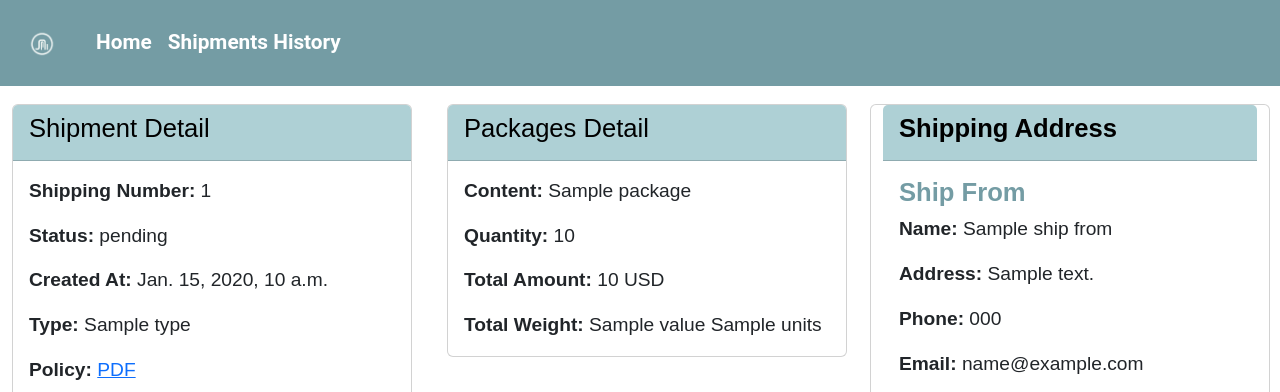
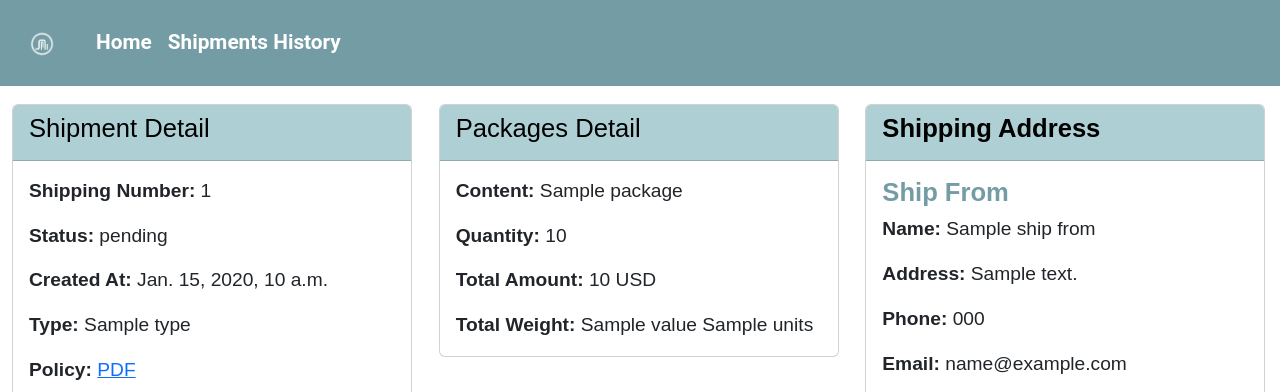
Before and after one commit to zaidalshreef/shipments, a Django app: template shipments/templates/shipment_detail.html in a window 1280 px wide. Shown: the top 392 px of the page. Run offline with Django 5.2, Linux system fonts and the light colour scheme; the template is opened without the code that fills it: most values are stand-ins (such as "Sample title", 1, 10 or a date in 2020); data that the repository does not hold is empty; some libraries are stand-ins or nearby versions.

Commit message:
Update Shipment Detail style 6

```diff
--- a/shipments/templates/shipment_detail.html
+++ b/shipments/templates/shipment_detail.html
@@ -20,7 +20,7 @@ Shipment Detail
 <body>
 <div class="container-fluid">
    <!--<h1 class="my-4">Shipment Detail</h1>-->
-   <div class="row">
+   <div class="row row-cols-3">
 
 
     <div class="col">
@@ -63,7 +63,7 @@ Shipment Detail
     </div>
     </div>
 </div>
-
+<div class="col">
     <div class="card">
                 <div class="card-header">
                     <h5 class="card-title"> <strong>Shipping Address</h5>
@@ -101,6 +101,8 @@ Shipment Detail
         </li>
         {% endfor %}
     </ul>
+</div>
+
 </div>
 </div>
 </div>
```
